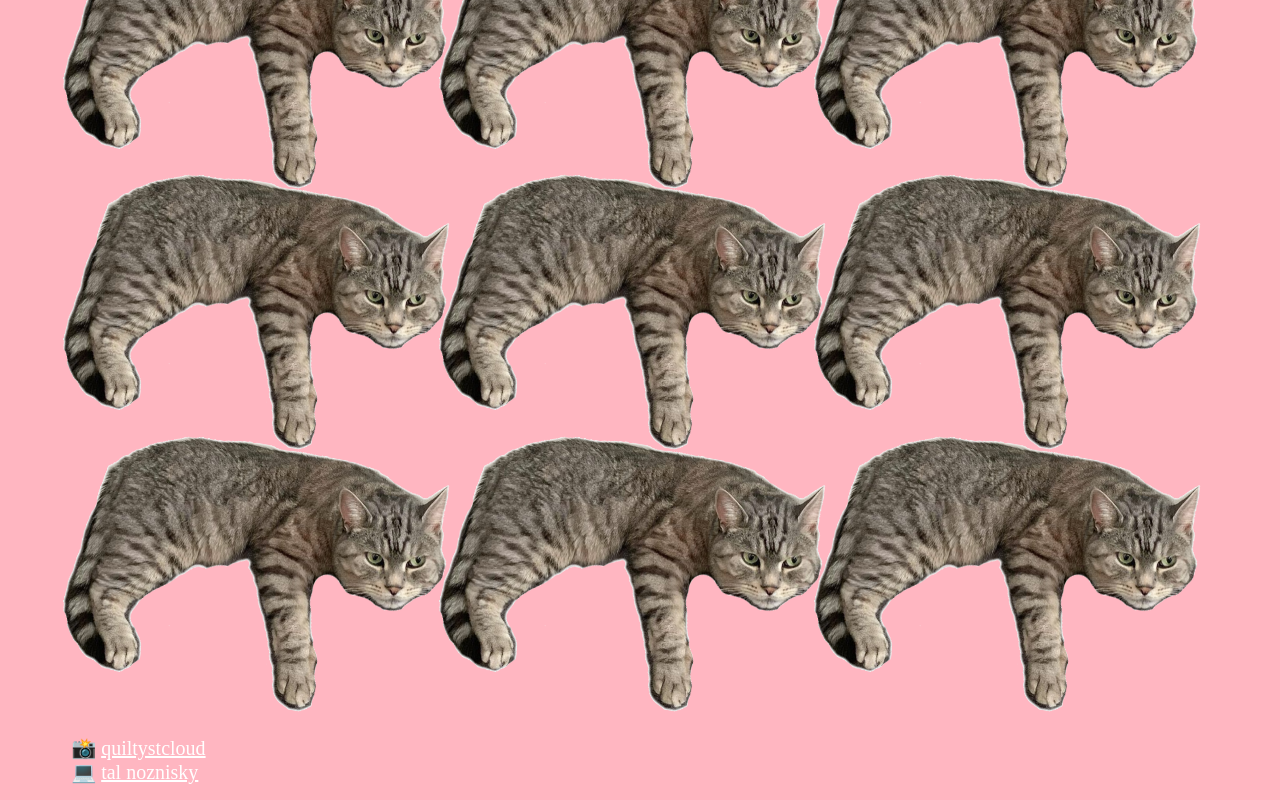
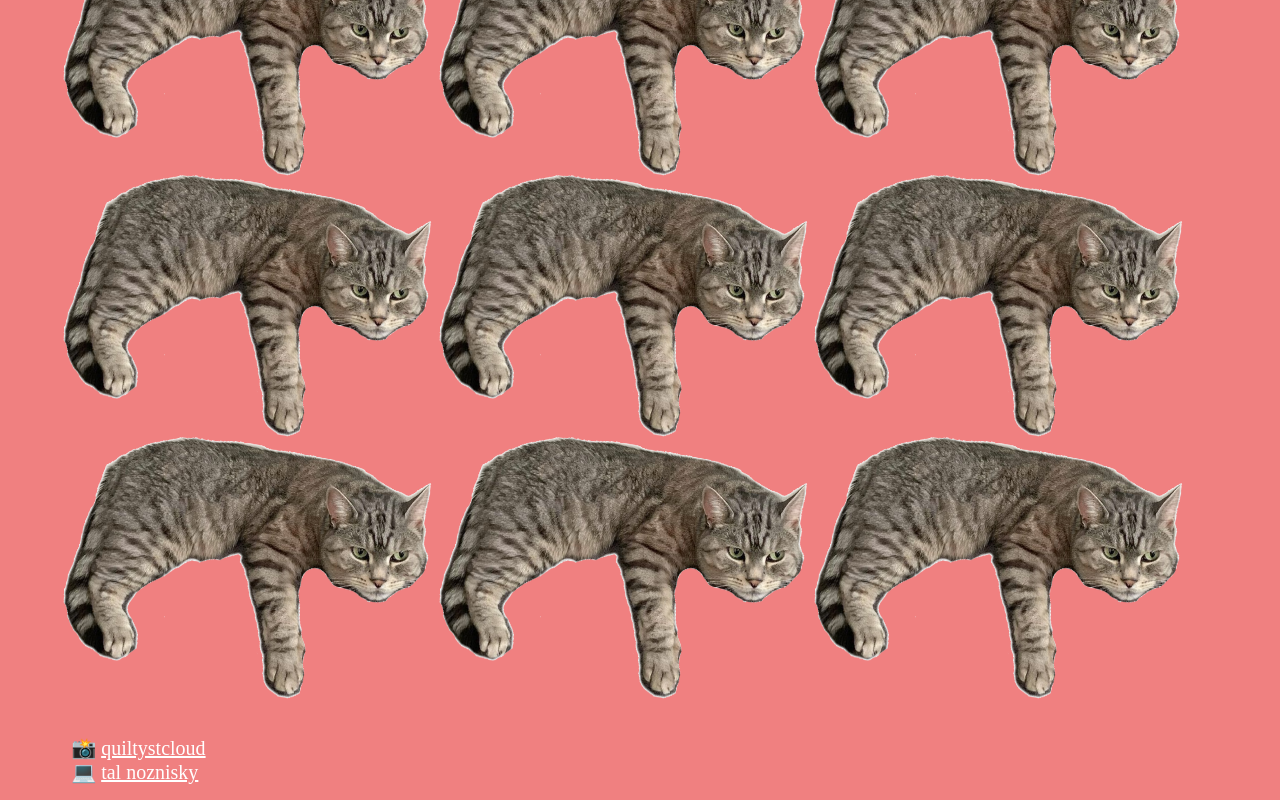
Before and after one commit to talnoznisky/quiltystcloud, a plain HTML site: page index.html in a window 1280 px wide. Shown: the part 1682-2482 px from the top of the page. Drawn offline with Linux system fonts and the light colour scheme.

Commit message:
color and text

```diff
--- a/index.html
+++ b/index.html
@@ -11,13 +11,13 @@
     <meta name="theme-color" content="#ffffff">
 <style>
     body {
-        background-color: lightpink;
+        background-color: lightcoral;
     }
 
     img {
         animation: rotation 2s infinite linear;
         max-width: 100%;
-        max-height: 100%;
+        max-height: 95%;
         margin-left: auto;
         margin-right: auto;
         top: 50%;
@@ -39,7 +39,8 @@
     .footer, a {
         bottom: 0;
         color: white;
-        font-size: 20px;
+        font-size: 2.5vh;
+        padding-bottom: 2vh;
         /* text-decoration: none; */
     }
     .image {
```
